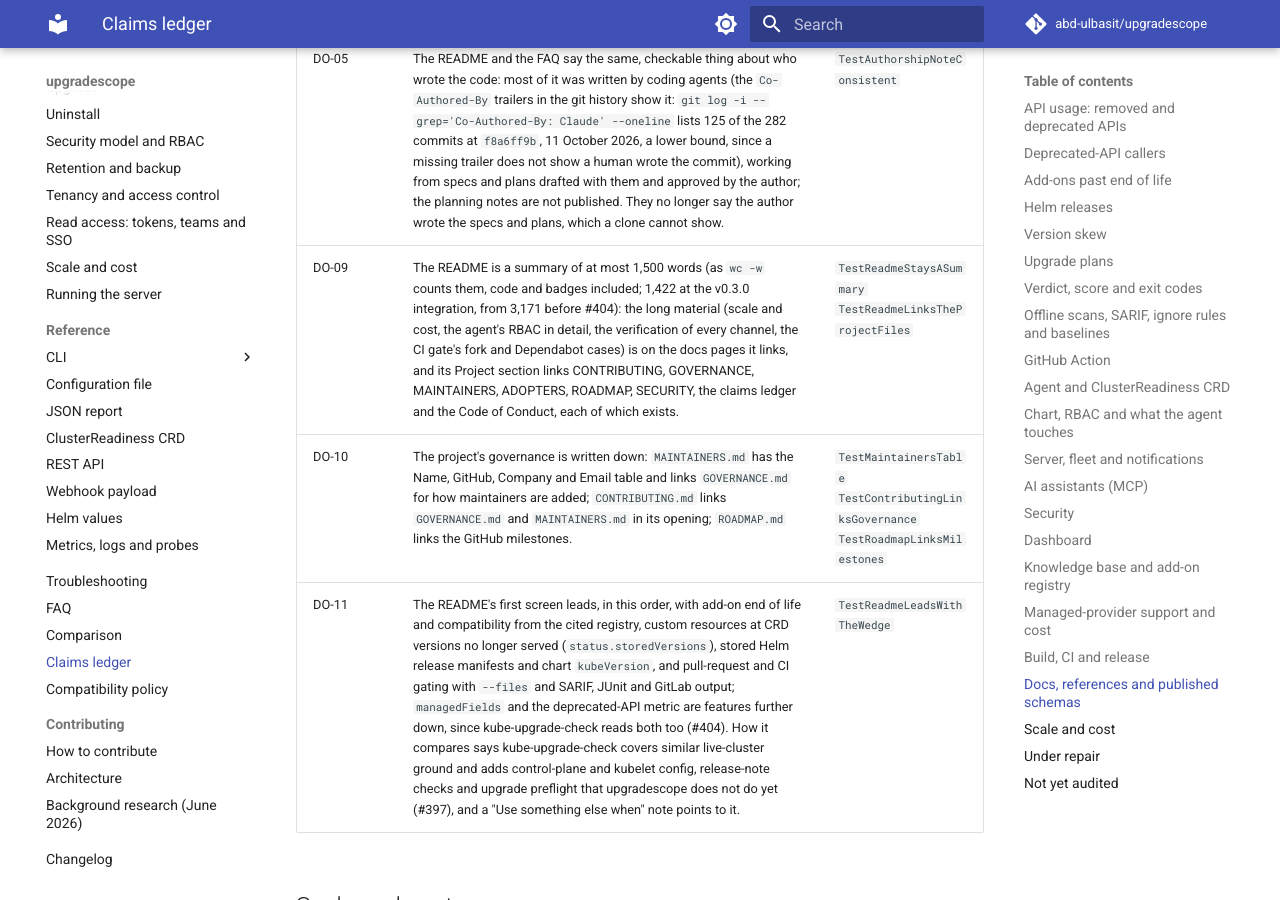
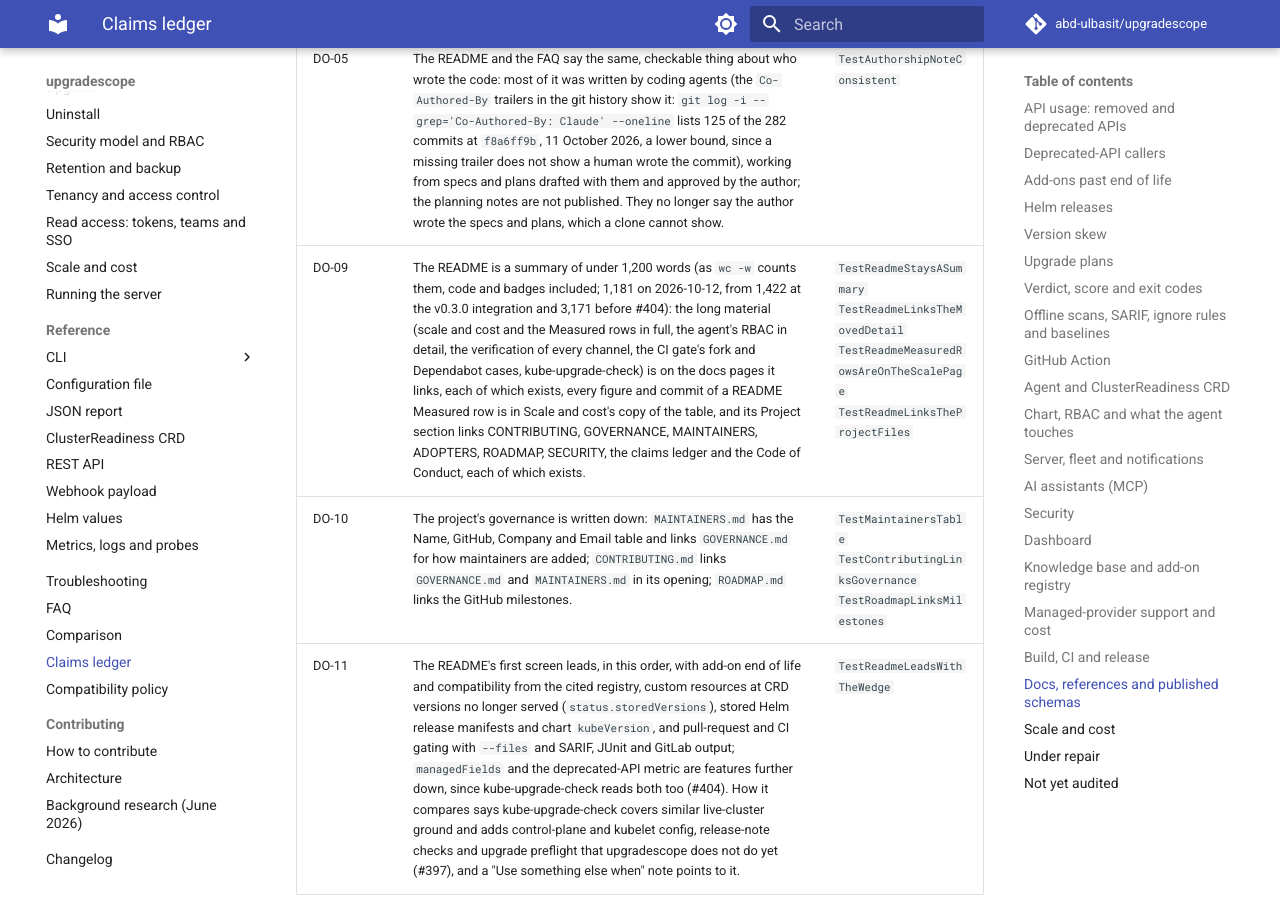
Before and after one commit to abd-ulbasit/upgradescope, an MkDocs documentation site: the page built from docs/claims.md, in a window 1280 px wide and 900 px high, scrolled down 104531 px. Built offline with MkDocs 1.6.1 and Material for MkDocs 9.7.7, drawn with Linux system fonts in a browser that asks for light colours; comment, search, counter and statistics services are not loaded.

Commit message:
docs(claims): DO-09 gives the README's 1,181 words and its new tests; CHANGELOG count
Refs #404

Co-Authored-By: Claude Fable 5 <noreply@anthropic.com>

```diff
--- a/docs/claims.md
+++ b/docs/claims.md
@@ -475,7 +475,7 @@ compare them with the code; the compatibility policy
 | DO-01 | Every number in the README is dated and says how it was measured. Round 3 reported a pass, by hand (the live-scan time is still the first audit's, at main 8a951dd). | the Measured table, PF-01 to PF-04, says so since #130; checked by hand: not automated, #99 |
 | DO-02 | The comparison with pluto, kubent, kubepug, Nova and the managed platforms' checks (`docs/comparison.md`), and the evidence in `docs/research.md`, passed the round-3 audit, which was by hand. | not automated: #99 |
 | DO-05 | The README and the FAQ say the same, checkable thing about who wrote the code: most of it was written by coding agents (the `Co-Authored-By` trailers in the git history show it: `git log -i --grep='Co-Authored-By: Claude' --oneline` lists 125 of the 282 commits at `f8a6ff9b`, 11 October 2026, a lower bound, since a missing trailer does not show a human wrote the commit), working from specs and plans drafted with them and approved by the author; the planning notes are not published. They no longer say the author wrote the specs and plans, which a clone cannot show. | `TestAuthorshipNoteConsistent` |
-| DO-09 | The README is a summary of at most 1,500 words (as `wc -w` counts them, code and badges included; 1,422 at the v0.3.0 integration, from 3,171 before #404): the long material (scale and cost, the agent's RBAC in detail, the verification of every channel, the CI gate's fork and Dependabot cases) is on the docs pages it links, and its Project section links CONTRIBUTING, GOVERNANCE, MAINTAINERS, ADOPTERS, ROADMAP, SECURITY, the claims ledger and the Code of Conduct, each of which exists. | `TestReadmeStaysASummary` `TestReadmeLinksTheProjectFiles` |
+| DO-09 | The README is a summary of under 1,200 words (as `wc -w` counts them, code and badges included; 1,181 on 2026-10-12, from 1,422 at the v0.3.0 integration and 3,171 before #404): the long material (scale and cost and the Measured rows in full, the agent's RBAC in detail, the verification of every channel, the CI gate's fork and Dependabot cases, kube-upgrade-check) is on the docs pages it links, each of which exists, every figure and commit of a README Measured row is in Scale and cost's copy of the table, and its Project section links CONTRIBUTING, GOVERNANCE, MAINTAINERS, ADOPTERS, ROADMAP, SECURITY, the claims ledger and the Code of Conduct, each of which exists. | `TestReadmeStaysASummary` `TestReadmeLinksTheMovedDetail` `TestReadmeMeasuredRowsAreOnTheScalePage` `TestReadmeLinksTheProjectFiles` |
 | DO-10 | The project's governance is written down: `MAINTAINERS.md` has the Name, GitHub, Company and Email table and links `GOVERNANCE.md` for how maintainers are added; `CONTRIBUTING.md` links `GOVERNANCE.md` and `MAINTAINERS.md` in its opening; `ROADMAP.md` links the GitHub milestones. | `TestMaintainersTable` `TestContributingLinksGovernance` `TestRoadmapLinksMilestones` |
 | DO-11 | The README's first screen leads, in this order, with add-on end of life and compatibility from the cited registry, custom resources at CRD versions no longer served (`status.storedVersions`), stored Helm release manifests and chart `kubeVersion`, and pull-request and CI gating with `--files` and SARIF, JUnit and GitLab output; `managedFields` and the deprecated-API metric are features further down, since kube-upgrade-check reads both too (#404). How it compares says kube-upgrade-check covers similar live-cluster ground and adds control-plane and kubelet config, release-note checks and upgrade preflight that upgradescope does not do yet (#397), and a "Use something else when" note points to it. | `TestReadmeLeadsWithTheWedge` |
 
```
Also changed, not shown: CHANGELOG.md (+1 -1 lines).
